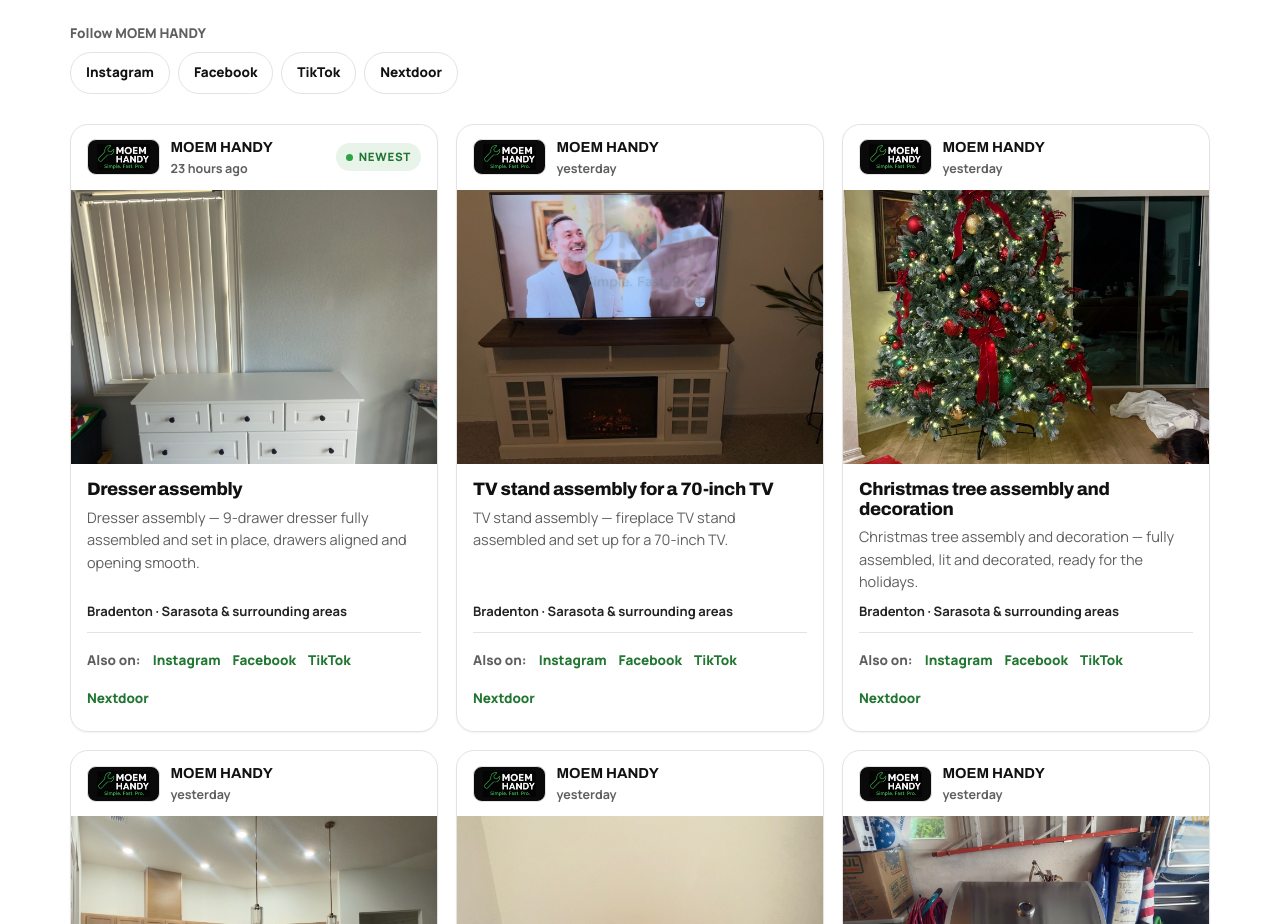
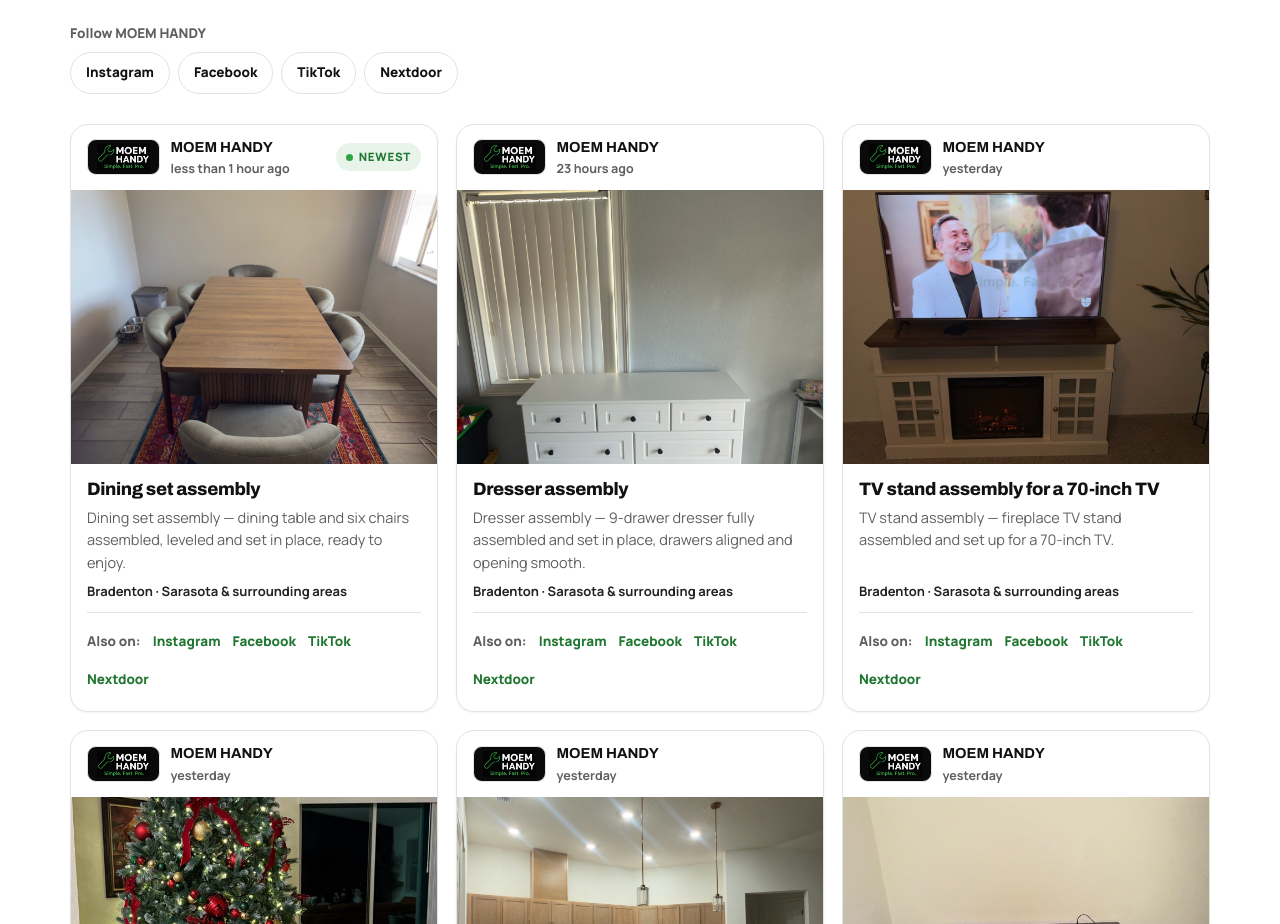
Before and after one commit to Masai2001/moem-handy, a plain HTML site: page index.html in a window 1280 px wide. Shown: the part 1093-2017 px from the top of the page. Drawn offline with Linux system fonts and the light colour scheme.

Commit message:
Add dining set assembly post (f14)

```diff
--- a/index.html
+++ b/index.html
@@ -415,8 +415,28 @@ input,select,textarea{border-radius:12px}
         <article class="post">
           <div class="post-head">
             <span class="mark"><img src="/img-4152489f1e.jpg" alt="MOEM HANDY" /></span>
+            <div class="who"><strong>MOEM HANDY</strong><time datetime="2026-11-27T12:24:00-05:00" data-when>Nov 27, 2026</time></div>
+            <span class="live"><i></i><span data-i18n="feed_new">Newest</span></span>
+          </div>
+          <figure class="work feed-fig" tabindex="0"><img src="/img-911881d371.jpg" alt="Dining set assembled by MOEM HANDY" loading="lazy" /><figcaption data-i18n="f14t">Dining set assembly</figcaption></figure>
+          <div class="post-body">
+            <h3 data-i18n="f14t">Dining set assembly</h3>
+            <p data-i18n="f14c">Dining set assembly — dining table and six chairs assembled, leveled and set in place, ready to enjoy.</p>
+            <span class="post-loc" data-i18n="feed_loc">Bradenton · Sarasota &amp; surrounding areas</span>
+            <div class="post-links"><span data-i18n="feed_also">Also on:</span>
+              <a href="https://www.instagram.com/p/DgQM1-RkzRR/" target="_blank" rel="noopener">Instagram</a>
+              <a href="https://facebook.com/61596834773800/posts/pfbid0zxP9rpczULKRtrni1MBELDSJqveJKtmCPe2RrqcGD2S77wTyYb47fyu2yG2jbhG2l/" target="_blank" rel="noopener">Facebook</a>
+              <a href="https://www.tiktok.com/@moemhandy/photo/7712904673610566926" target="_blank" rel="noopener">TikTok</a>
+              <a href="https://nextdoor.com/p/kCmNc6QSpQmH?view=detail" target="_blank" rel="noopener">Nextdoor</a>
+            </div>
+          </div>
+        </article>
+
+        <article class="post">
+          <div class="post-head">
+            <span class="mark"><img src="/img-4152489f1e.jpg" alt="MOEM HANDY" /></span>
             <div class="who"><strong>MOEM HANDY</strong><time datetime="2026-11-26T13:12:00-05:00" data-when>Nov 26, 2026</time></div>
-            <span class="live"><i></i><span data-i18n="feed_new">Newest</span></span>
+
           </div>
           <figure class="work feed-fig" tabindex="0"><img src="/img-2a8843e63e.jpg" alt="9-drawer dresser assembled by MOEM HANDY" loading="lazy" /><figcaption data-i18n="f13t">Dresser assembly</figcaption></figure>
           <div class="post-body">
@@ -1131,7 +1151,7 @@ input,select,textarea{border-radius:12px}
       f4t:"100″ TV wall mounting", f4c:"100″ TV wall mounting — clean, level, and secure.",
       f5t:"Storage cabinet assembly", f5c:"Storage cabinet assembly — clean, level, and secure.",
       f6t:"TV stand assembly", f6c:"TV stand assembled — clean, level, and secure.",
-      f7t:"55″ Samsung TV mounting", f7c:"55″ Samsung TV mounting — clean, level, and secure.", f8t:"Gas grill assembly", f8c:"Gas grill assembly — fully assembled and ready to cook.", f9t:"Desk assembly", f9c:"Desk assembly — fully assembled and ready to use.", f10t:"Pendant light installation", f10c:"Pendant light installation — two new pendant lights over the kitchen island, level and clean.", f11t:"Christmas tree assembly and decoration", f11c:"Christmas tree assembly and decoration — fully assembled, lit and decorated, ready for the holidays.", f12t:"TV stand assembly for a 70-inch TV", f12c:"TV stand assembly — fireplace TV stand assembled and set up for a 70-inch TV.", f13t:"Dresser assembly", f13c:"Dresser assembly — 9-drawer dresser fully assembled and set in place, drawers aligned and opening smooth.",
+      f7t:"55″ Samsung TV mounting", f7c:"55″ Samsung TV mounting — clean, level, and secure.", f8t:"Gas grill assembly", f8c:"Gas grill assembly — fully assembled and ready to cook.", f9t:"Desk assembly", f9c:"Desk assembly — fully assembled and ready to use.", f10t:"Pendant light installation", f10c:"Pendant light installation — two new pendant lights over the kitchen island, level and clean.", f11t:"Christmas tree assembly and decoration", f11c:"Christmas tree assembly and decoration — fully assembled, lit and decorated, ready for the holidays.", f12t:"TV stand assembly for a 70-inch TV", f12c:"TV stand assembly — fireplace TV stand assembled and set up for a 70-inch TV.", f13t:"Dresser assembly", f13c:"Dresser assembly — 9-drawer dresser fully assembled and set in place, drawers aligned and opening smooth.", f14t:"Dining set assembly", f14c:"Dining set assembly — dining table and six chairs assembled, leveled and set in place, ready to enjoy.",
       g1:"Accent wall: slat + marble", g1s:"With wall-mounted TV", g2:"Slat wall with LED", g2s:"TV + electric fireplace console",
       g3:"Kitchen island panels", g3s:"Slat panels + LED under counter", g4:"TV mounting", g4s:"Large-format TVs, leveled and secure",
       g5:"Full living room wall", g5s:"Slat center, marble sides", g6:"Furniture assembly", g6s:"Bookshelves, beds, dressers and more",
@@ -1186,7 +1206,7 @@ input,select,textarea{border-radius:12px}
       f4t:"Instalación de TV de 100″ en pared", f4c:"Instalación de TV de 100″ en pared — limpio, nivelado y seguro.",
       f5t:"Ensamblaje de gabinete de almacenamiento", f5c:"Ensamblaje de gabinete de almacenamiento — limpio, nivelado y seguro.",
       f6t:"Ensamblaje de mueble para TV", f6c:"Mueble para TV ensamblado — limpio, nivelado y seguro.",
-      f7t:"Instalación de TV Samsung de 55″", f7c:"Instalación de TV Samsung de 55″ — limpio, nivelado y seguro.", f8t:"Ensamblaje de parrilla de gas", f8c:"Ensamblaje de parrilla de gas — completamente ensamblada y lista para cocinar.", f9t:"Ensamblaje de escritorio", f9c:"Ensamblaje de escritorio — completamente ensamblado y listo para usar.", f10t:"Instalación de luces pendant", f10c:"Instalación de luces pendant — dos luces nuevas sobre la isla de la cocina, niveladas y limpias.", f11t:"Ensamblaje y decoración de árbol de Navidad", f11c:"Ensamblaje y decoración de árbol de Navidad — completamente armado, iluminado y decorado, listo para las fiestas.", f12t:"Ensamblaje de stand para TV de 70 pulgadas", f12c:"Ensamblaje de stand de TV — stand con chimenea eléctrica ensamblado e instalado para un TV de 70 pulgadas.", f13t:"Ensamblaje de gavetero", f13c:"Ensamblaje de gavetero — gavetero de 9 gavetas completamente ensamblado y colocado en su sitio, con las gavetas alineadas y suaves al abrir.",
+      f7t:"Instalación de TV Samsung de 55″", f7c:"Instalación de TV Samsung de 55″ — limpio, nivelado y seguro.", f8t:"Ensamblaje de parrilla de gas", f8c:"Ensamblaje de parrilla de gas — completamente ensamblada y lista para cocinar.", f9t:"Ensamblaje de escritorio", f9c:"Ensamblaje de escritorio — completamente ensamblado y listo para usar.", f10t:"Instalación de luces pendant", f10c:"Instalación de luces pendant — dos luces nuevas sobre la isla de la cocina, niveladas y limpias.", f11t:"Ensamblaje y decoración de árbol de Navidad", f11c:"Ensamblaje y decoración de árbol de Navidad — completamente armado, iluminado y decorado, listo para las fiestas.", f12t:"Ensamblaje de stand para TV de 70 pulgadas", f12c:"Ensamblaje de stand de TV — stand con chimenea eléctrica ensamblado e instalado para un TV de 70 pulgadas.", f13t:"Ensamblaje de gavetero", f13c:"Ensamblaje de gavetero — gavetero de 9 gavetas completamente ensamblado y colocado en su sitio, con las gavetas alineadas y suaves al abrir.", f14t:"Ensamblaje de set de comedor", f14c:"Ensamblaje de set de comedor — mesa de comedor y seis sillas ensambladas, niveladas y colocadas en su sitio, listas para disfrutar.",
       g1:"Pared de acento: slat + mármol", g1s:"Con TV montado en pared", g2:"Pared slat con LED", g2s:"TV + consola con chimenea eléctrica",
       g3:"Paneles en isla de cocina", g3s:"Paneles slat + LED bajo el tope", g4:"Instalación de TV", g4s:"TVs grandes, nivelados y seguros",
       g5:"Pared completa de sala", g5s:"Slat al centro, mármol a los lados", g6:"Ensamblaje de muebles", g6s:"Libreros, camas, gaveteros y más",
```
Also changed, not shown: img-911881d371.jpg (added).
